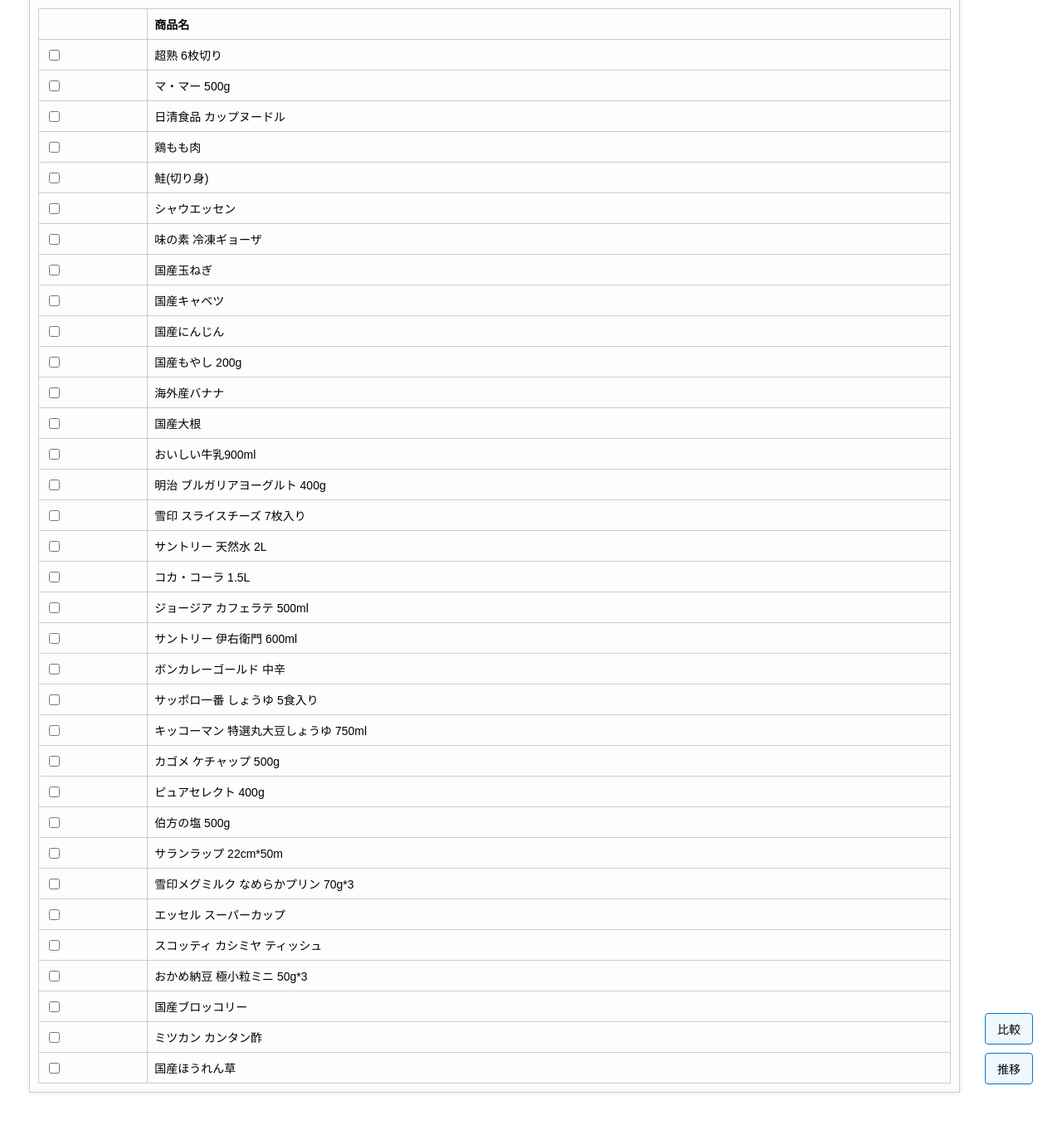
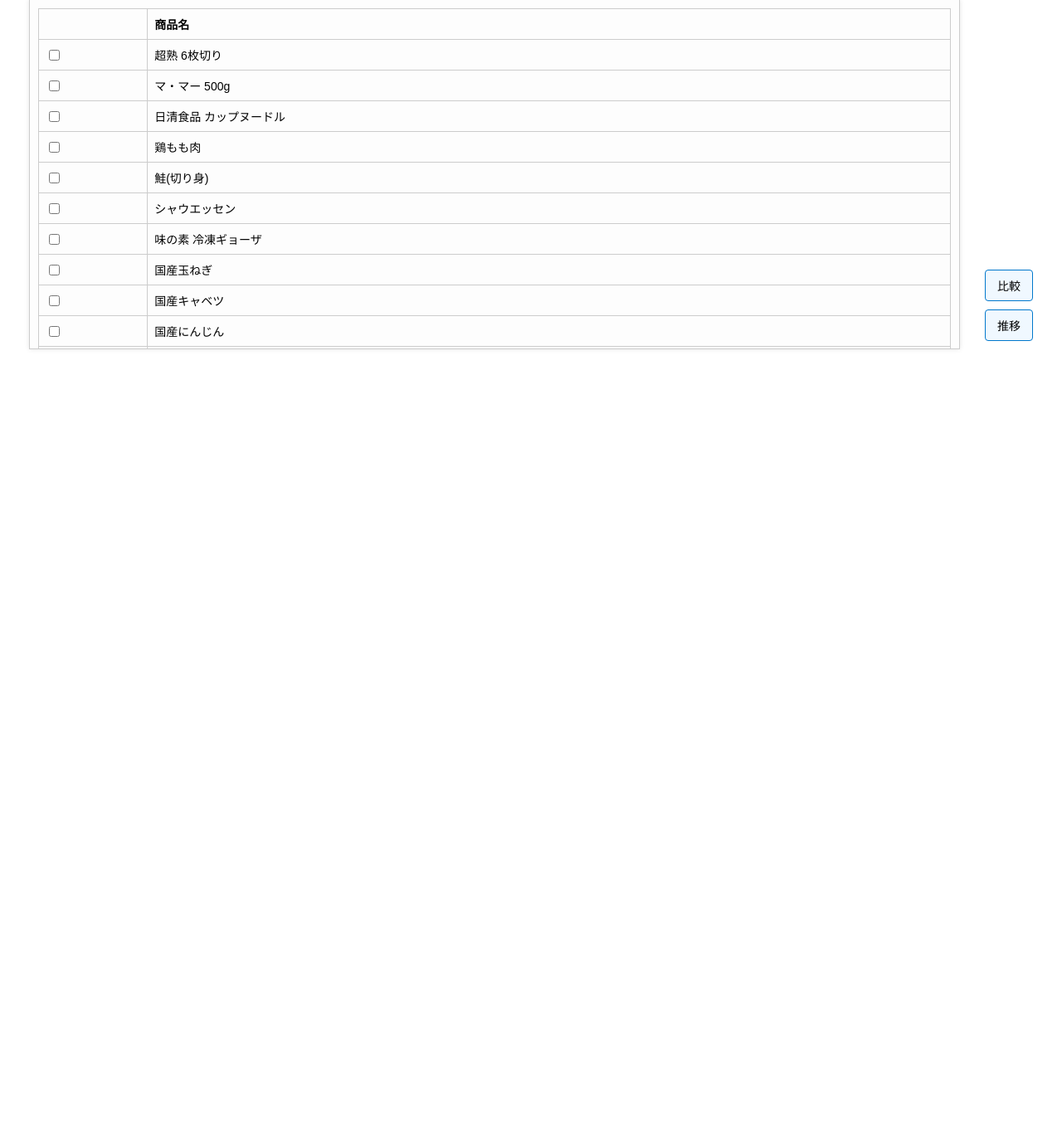
Before and after one commit to yabukilab/shimoda-a, a PHP site: page /select.html in a window 1280 px wide. Shown: the part 278-1634 px from the top of the page at 83% size. Run offline with PHP 8.4, Linux system fonts and the light colour scheme; data comes from the database, SQL or seed files in the repository; data that the repository does not hold is empty.

Commit message:
レイアウトの細かい修正

```diff
--- a/htdocs/select.css
+++ b/htdocs/select.css
@@ -69,6 +69,12 @@ p {
   justify-content: space-between;
 }
 
+/* ===================== 追加: 表部分のみスクロール可能にする ===================== */
+.table-box.table-scrollable {
+  max-height: 400px;   /* 約15行分に合わせて調整可能 */
+  overflow-y: auto;
+}
+
 /* テーブル自体 */
 table {
   width: 100%;
```
